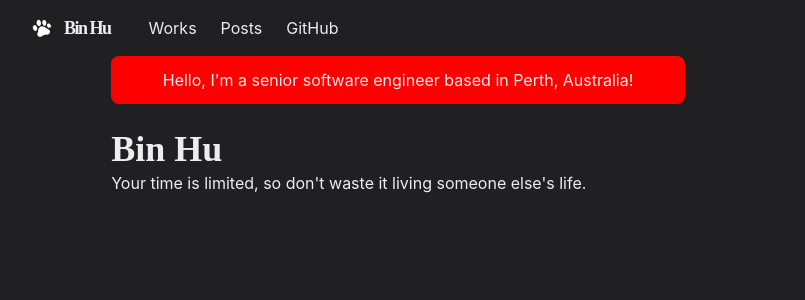
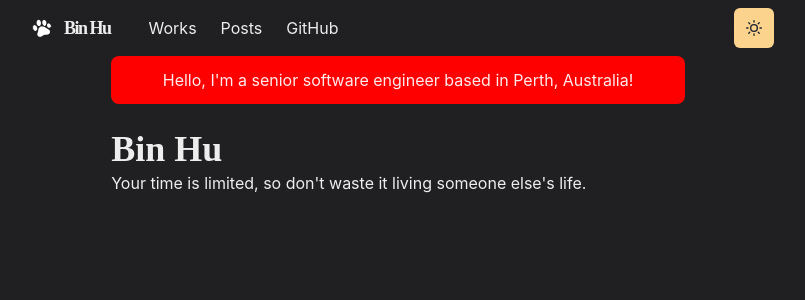
Before and after one commit to elithrade/elithrade-homepage, a Next.js app: page / in a window 1280 px wide. Shown: the top 300 px of the page, without its empty margins (242-1047 px from the left). Built offline with nearby package versions, Linux system fonts and the light colour scheme.

Commit message:
feat/ add theme toggle button

```diff
--- a/components/navbar.js
+++ b/components/navbar.js
@@ -1,5 +1,4 @@
 import Logo from './logo'
-import NextLink from 'next/link'
 import {
   Container,
   Box,
@@ -15,6 +14,7 @@
   useColorModeValue
 } from '@chakra-ui/react'
 import { HamburgerIcon } from '@chakra-ui/icons'
+import ThemeToggleButton from './theme-toggle-button'
 
 const LinkItem = ({ href, path, children }) => {
   const active = path === href
@@ -76,6 +76,7 @@
           </LinkItem>
         </Stack>
         <Box flex={1} align="right">
+          <ThemeToggleButton />
           <Box ml={2} display={{ base: 'inline-block', md: 'none' }}>
             <Menu>
               <MenuButton
--- a/components/theme-toggle-button.js
+++ b/components/theme-toggle-button.js
@@ -0,0 +1,17 @@
+import { IconButton, useColorMode, useColorModeValue } from '@chakra-ui/react'
+import { SunIcon, MoonIcon } from '@chakra-ui/icons'
+
+const ThemeToggleButton = () => {
+  const { toggleMode } = useColorMode()
+
+  return (
+    <IconButton
+      aria-label="Toggle theme"
+      colorScheme={useColorModeValue('purple', 'orange')}
+      icon={useColorModeValue(<MoonIcon />, <SunIcon />)}
+      onClick={toggleMode}
+    />
+  )
+}
+
+export default ThemeToggleButton
--- a/libs/theme.js
+++ b/libs/theme.js
@@ -17,9 +17,9 @@
         fontSize: 20,
         textUnderlineOffset: 6,
         textDecorationColor: '#525252',
-        textDeorationThickness: 4,
+        textDecorationThickness: 4,
         marginTop: 3,
-        marginButtom: 4
+        marginBottom: 4
       }
     }
   },
@@ -36,7 +36,7 @@
 }
 
 const colors = {
-  glassTeal: '#88ccca'
+  grassTeal: '#88ccca'
 }
 
 const config = {
@@ -44,12 +44,5 @@
   useSystemColorMode: true
 }
 
-const theme = extendTheme({
-  config,
-  styles,
-  components,
-  colors,
-  fonts
-})
-
+const theme = extendTheme({ config, styles, components, fonts, colors })
 export default theme
```
